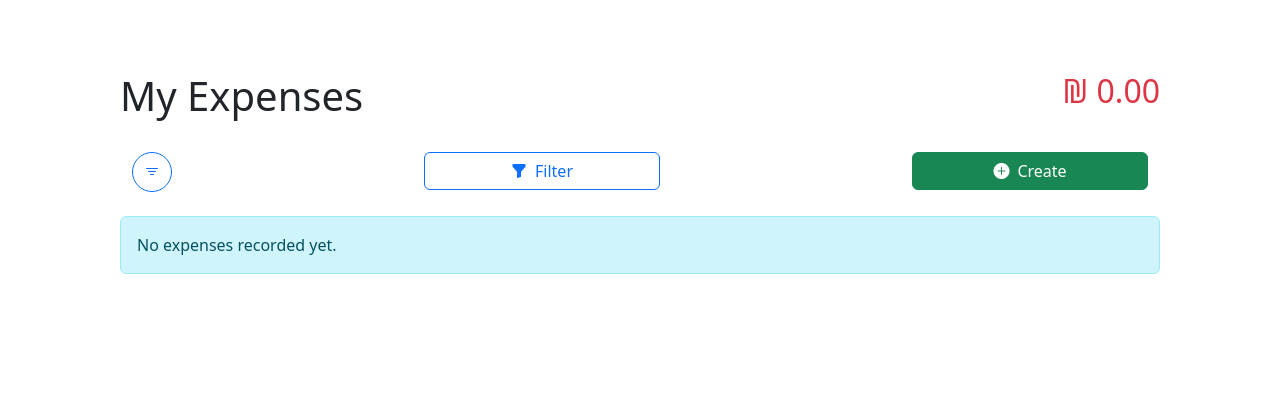
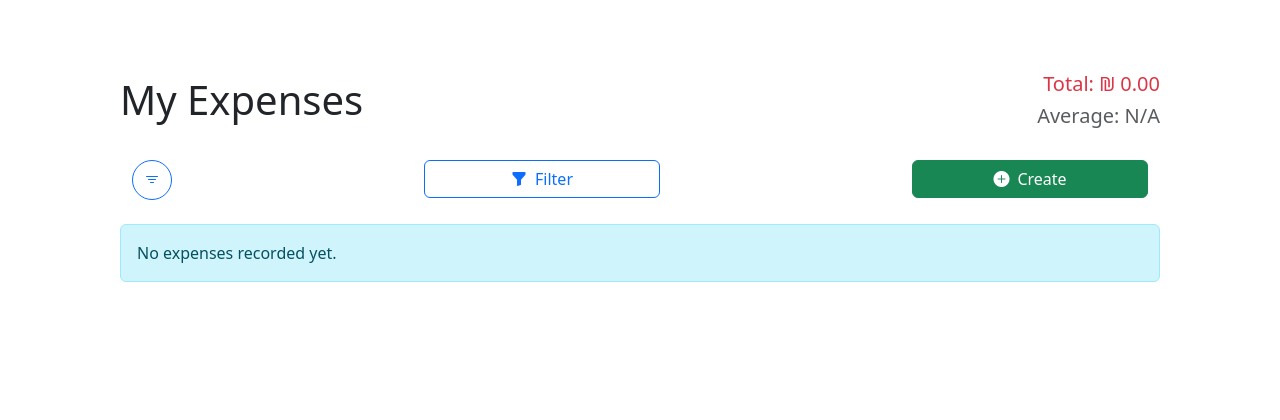
Before and after one commit to ShayaG94/budget-tracker-web, a Node server app: page /expenses in a window 1280 px wide. Shown: the part 56-476 px from the top of the page. Run offline with Node 20, Linux system fonts and the light colour scheme; data that the repository does not hold is empty; some libraries are stand-ins or nearby versions.

Commit message:
Add monthly average to expenses index

```diff
--- a/controllers/expenses.js
+++ b/controllers/expenses.js
@@ -10,6 +10,11 @@ module.exports.index = async (req, res, next) => {
         categories: extractCategories(expenses),
         nobs: extractNobs(expenses),
         maxPrice: maxPrice,
+        sum: expenses.reduce((acc, exp) => acc + exp.price, 0),
+        totalDays:
+            Math.floor(
+                (expenses[0]?.date - expenses[expenses.length - 1]?.date) / (1000 * 60 * 60 * 24)
+            ) || 0,
     });
 };
 
--- a/public/scripts/expensesIndex.js
+++ b/public/scripts/expensesIndex.js
@@ -9,13 +9,7 @@ function sumIndexExpenses() {
     const total = prices.reduce((acc, val) => acc + val, 0);
 
     // Format as ILS (₪)
-    const formattedTotal = new Intl.NumberFormat("en-IL", {
-        style: "currency",
-        currency: "ILS",
-    })
-        .format(total)
-        .replace(/^(\D+)/, "$1 ")
-        .replace(/\s+/, " ");
+    const formattedTotal = formattedSum(total);
 
     // Inject next to title
     const sum = document.querySelector("#totalExpenses");
@@ -23,3 +17,13 @@ function sumIndexExpenses() {
         sum.innerText = formattedTotal;
     }
 }
+
+const formattedSum = (sum) => {
+    return new Intl.NumberFormat("en-IL", {
+        style: "currency",
+        currency: "ILS",
+    })
+        .format(sum)
+        .replace(/^(\D+)/, "$1 ")
+        .replace(/\s+/, " ");
+};
--- a/views/expenses/index/index.ejs
+++ b/views/expenses/index/index.ejs
@@ -1,9 +1,14 @@
 <% layout("layouts/boilerplate") %>
 <link rel="stylesheet" href="/stylesheets/sortButton.css" />
 <div class="container my-4">
-    <div class="d-flex justify-content-between mb-4">
+    <div class="d-flex justify-content-between align-items-center mb-4">
         <h1><%= title %></h1>
-        <h2 class="text-danger" id="totalExpenses"></h2>
+        <div class="d-flex flex-column">
+            <h5 class="text-danger text-end">Total: <span id="totalExpenses"></span></h5>
+            <h5 class="text-muted text-end" id="monthlyAverage">
+                Average: <%= formatters.formatCurrencyILS(sum / totalDays * (365 / 12)) %>
+            </h5>
+        </div>
     </div>
 
     <div class="row mb-4 justify-content-center">
```
